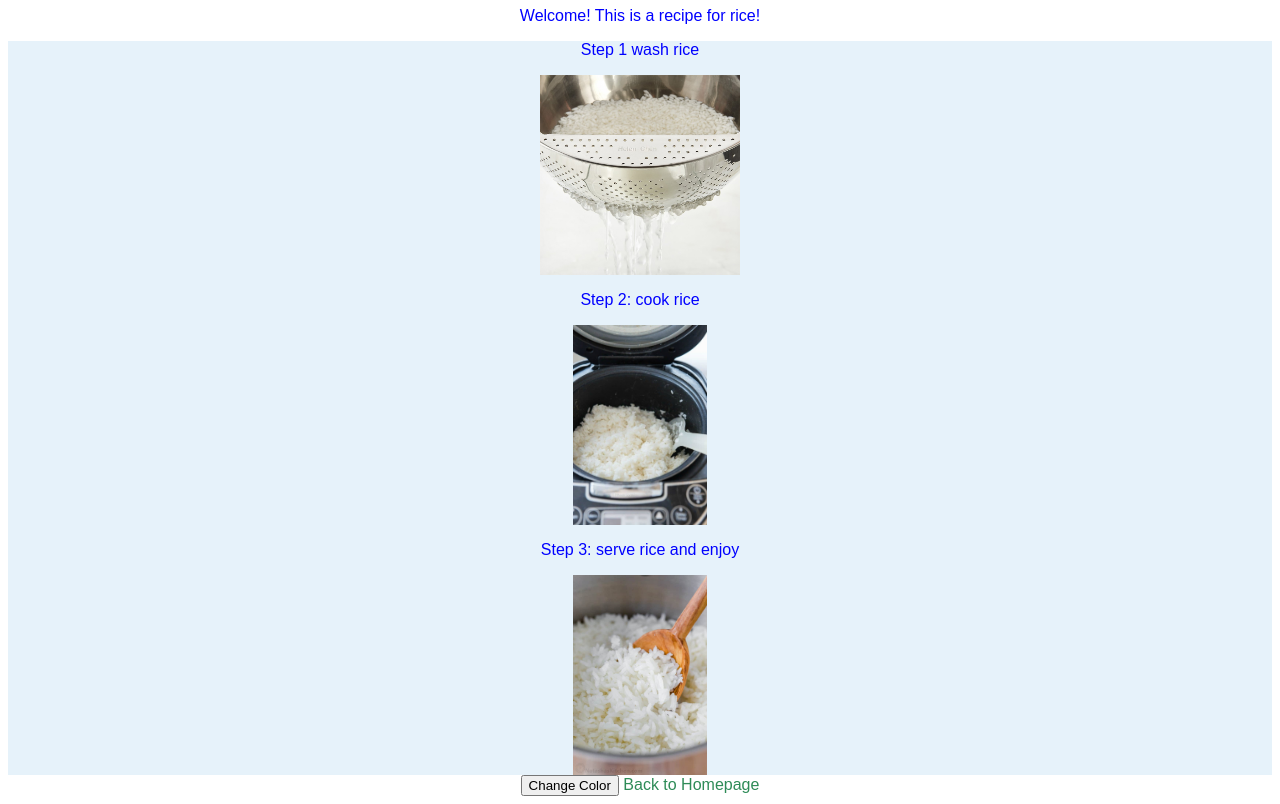
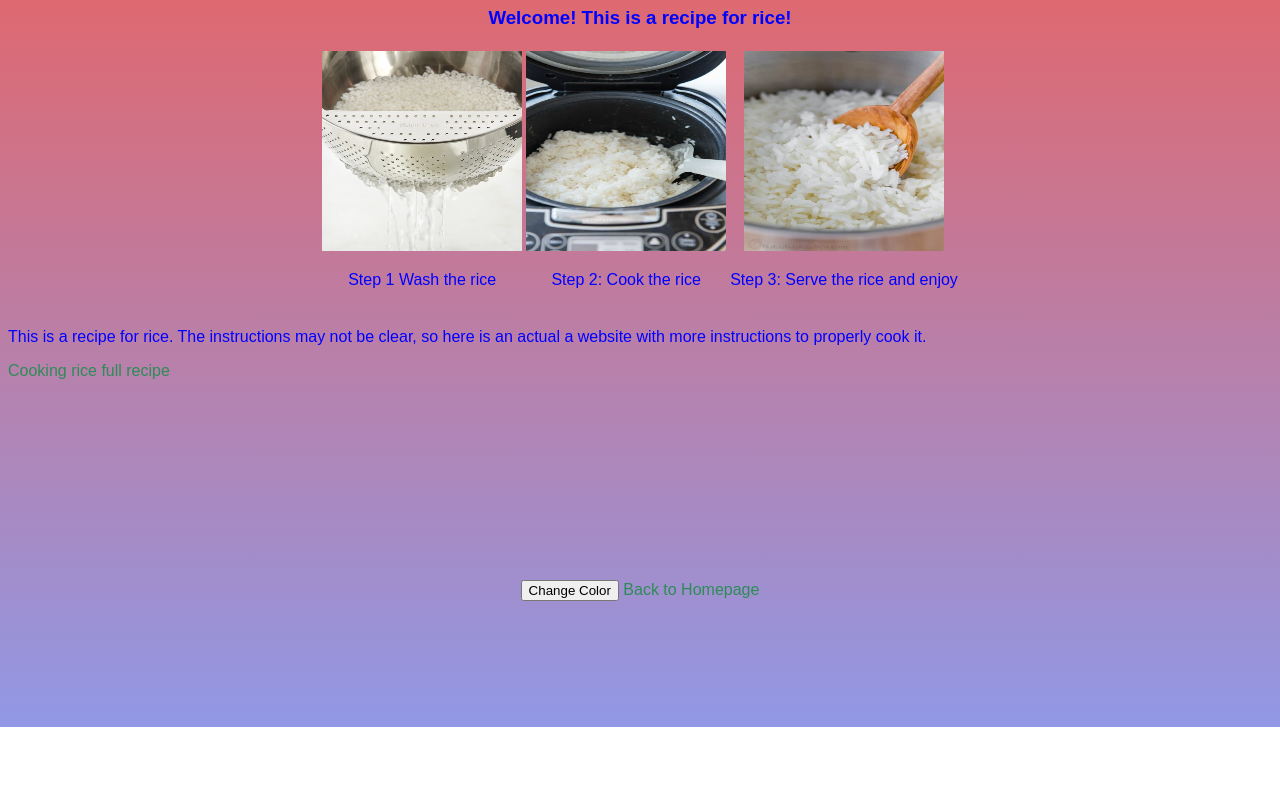
Before and after one commit to michaelxie1/feat_branch_site, a plain HTML site: page rice.html in a window 1280 px wide. Shown: the part 73-877 px from the top of the page. After the commit the page ends 821 px from the top, so only its background shows below. Drawn offline with Linux system fonts and the light colour scheme.

Commit message:
Added most of the basic features - everything is functional for the most part

```diff
--- a/css/cookies.css
+++ b/css/cookies.css
@@ -1,30 +1,36 @@
-
+html{
+  height: 100%;
+}
 
 body {
     font-family: Arial;
     color: blue;
     text-align: center;
+    background: linear-gradient(#64e673, #bec2ed);
+    background-repeat: no-repeat;
+    height: 100%;
+}
+table {
+    margin-left: auto;
+    margin-right: auto;
+    margin-bottom: 20px;
 }
 
 img {
+    height: 250px;
+    width: 300px;
     display: block;
     margin-left: auto;
     margin-right: auto;
 }
-  /*
-  .div-class {
-   color: mediumorchid;
-  }
 
-  #div-id {
-    color: crimson;
-  }
-
-  div {
-    color: orange;
-  }
-  */
 a {
     text-decoration: none;
-    color: seagreen;
+    color: white;
 }
+a:hover {
+  color: purple;
+}
+a:visited {
+  color: green;
+}
--- a/css/rice.css
+++ b/css/rice.css
@@ -1,30 +1,42 @@
-
+html{
+  height: 100%;
+}
 
 body {
     font-family: Arial;
     color: blue;
     text-align: center;
+    background: linear-gradient(#e66465, #9198e5);
+    background-repeat: no-repeat;
+    height: 100%;
+  }
+
+table {
+    margin-left: auto;
+    margin-right: auto;
+    margin-bottom: 20px;
 }
 
 img {
+    height: 200px;
+    width: 200px;
     display: block;
     margin-left: auto;
     margin-right: auto;
 }
-  /*
-  .div-class {
-   color: mediumorchid;
-  }
-
-  #div-id {
-    color: crimson;
-  }
-
-  div {
-    color: orange;
-  }*/
-
 a {
   text-decoration: none;
   color: seagreen;
 }
+a:visited {
+  color: purple;
+}
+a:hover {
+  color: blue;
+}
+#description{
+  text-align: left;
+  margin-left:auto;
+  margin-right:auto;
+  margin-bottom: 200px;
+}
--- a/rice.html
+++ b/rice.html
@@ -10,17 +10,28 @@
     <link rel="stylesheet" type="text/css" href="css/rice.css">
 </head>
 <body>
-    <p>Welcome! This is a recipe for rice!</p>
+    <h3>Welcome! This is a recipe for rice!</h3>
 
-    <div id="div-id" class="div-class" style="background-color: rgb(230, 242, 250)">
-        <p>Step 1 wash rice</p>
-        <img src="img/rice_images/wash_rice.png" style="height:200px;"/>
+    <div id="div-id" class="div-class">
+        <table>
+            <tr>
+                <td><img src="img/rice_images/wash_rice.png" alt="washing rice"/></td>
+                <td><img src="img/rice_images/cook_rice.png" alt="cooking rice"/></td>
+                <td><img src="img/rice_images/serve_rice.png" alt="serving rice"/></td>
+            </tr>
+            <tr>
+                <td><p>Step 1 Wash the rice</p></td>
+                <td><p>Step 2: Cook the rice</p></td>
+                <td><p>Step 3: Serve the rice and enjoy</p></td>
+            </tr>
 
-        <p>Step 2: cook rice</p>
-        <img src="img/rice_images/cook_rice.png" style="height:200px;"/>
+        </table>
+    </div>
+    <div id = "description">
+        <p>This is a recipe for rice. The instructions may not be clear, so here is an actual
+            a website with more instructions to properly cook it. </p>
+        <a href="https://www.foodnetwork.com/how-to/articles/how-to-make-perfect-rice-a-step-by-step-guide">Cooking rice full recipe</a>
 
-        <p>Step 3: serve rice and enjoy</p>
-        <img src="img/rice_images/serve_rice.png" style="height:200px;"/>
     </div>
 
     <button onclick="changeColor()">Change Color</button>
--- a/script.js
+++ b/script.js
@@ -3,9 +3,9 @@ function changeColor() {
     //var randomColor = Math.floor(Math.random()*16777215).toString(16); later implement random color
 
 	let color = document.body.style.color;
-	if (color === 'blue') {
-		document.body.style.color = 'red';
+	if (color === 'blue' || color === 'black') {
+		document.body.style.color = 'white';
 	} else {
-		document.body.style.color = 'blue';
+		document.body.style.color = 'black';
 	}
 }
```
Also changed, not shown: cookies.html (+24 -8 lines), css/index.css (line endings or trailing spaces). Lines whose indentation alone changed are shown as unchanged.
